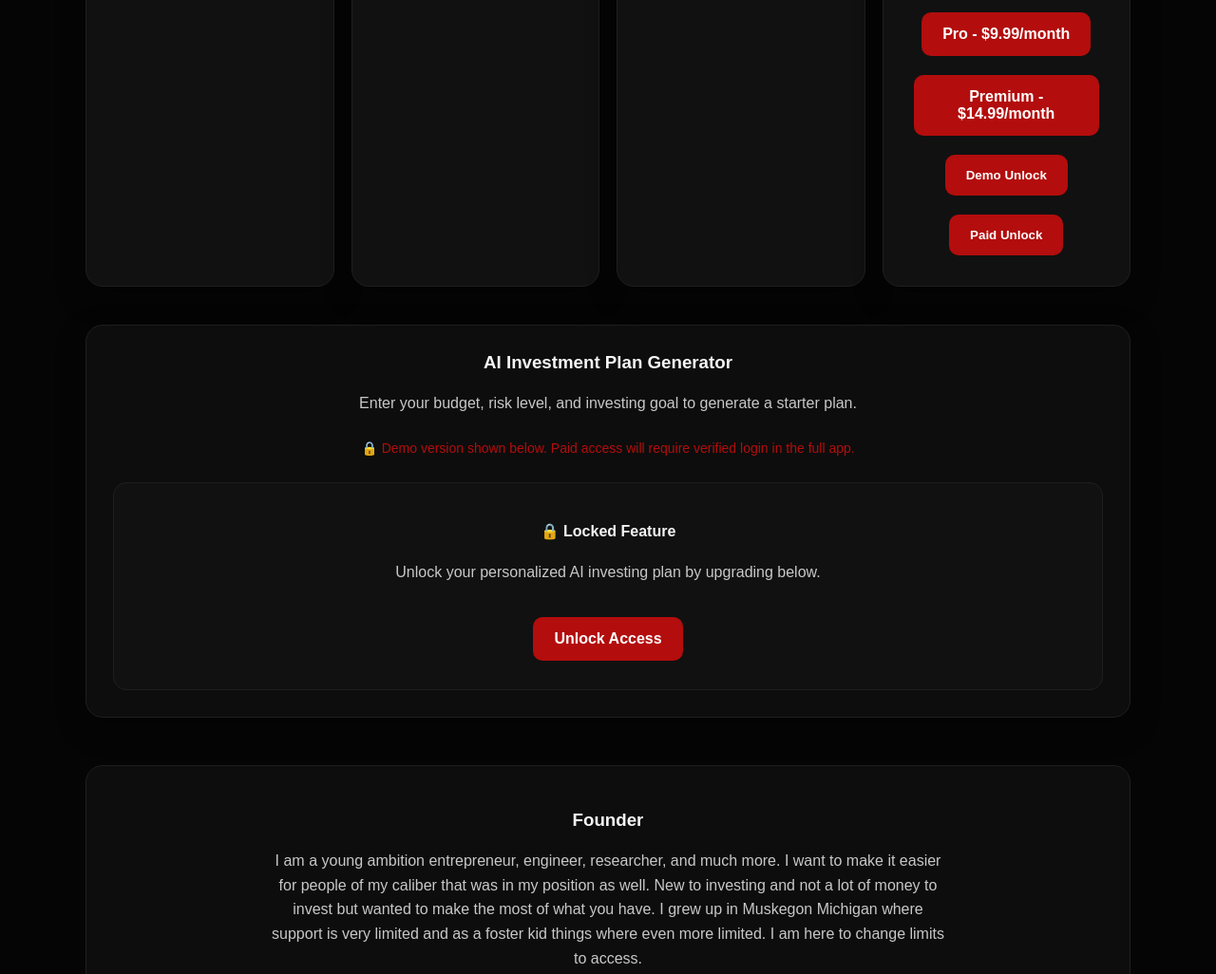
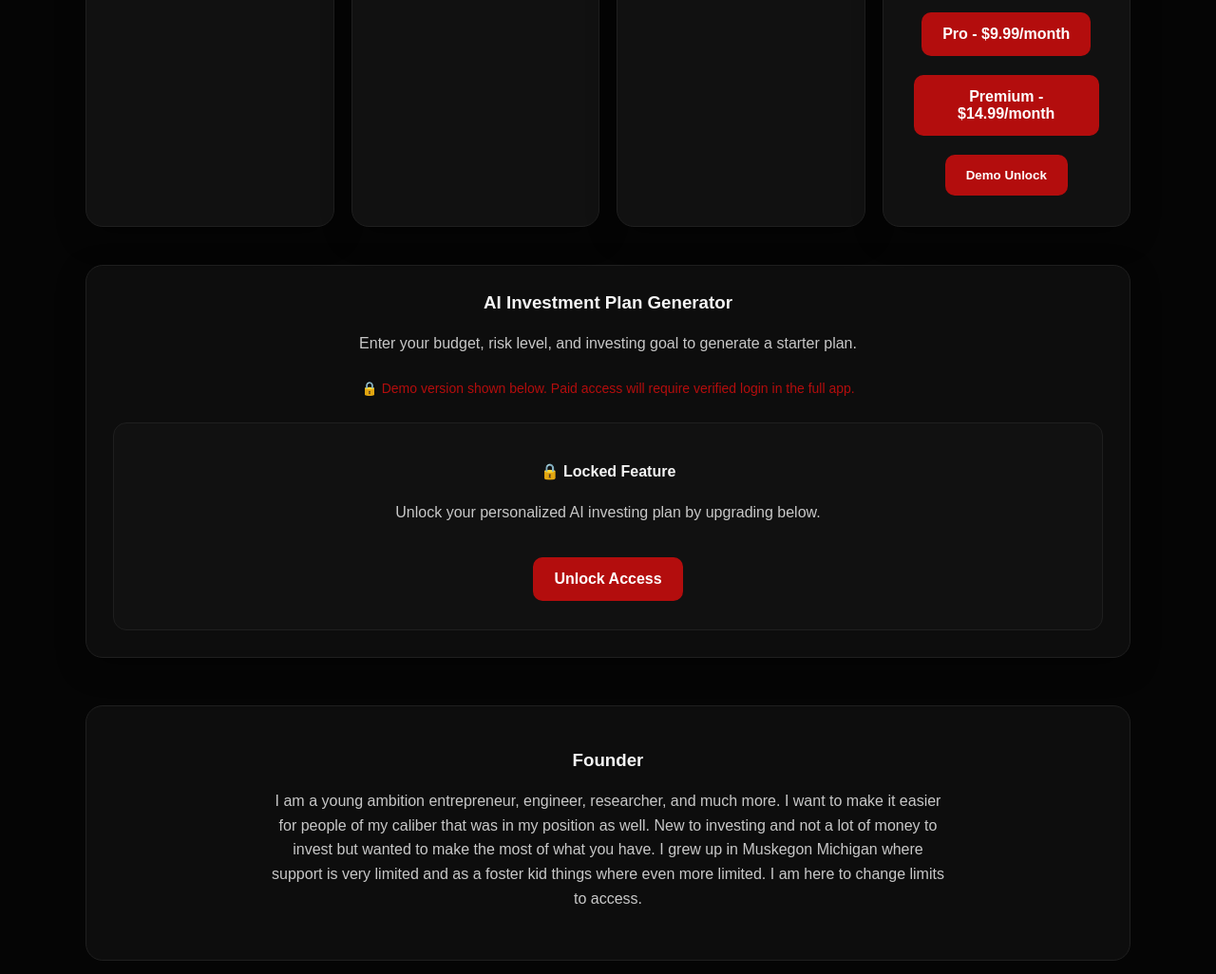
Before and after one commit to edwardlongmirebeast6-cpu/vestiqai-el-loboRK, a plain HTML site: page index.html in a window 1280 px wide. Shown: the part 942-1968 px from the top of the page at 95% size. Drawn offline with Linux system fonts and the light colour scheme.

Commit message:
Update index.html

```diff
--- a/index.html
+++ b/index.html
@@ -216,9 +216,7 @@
             Demo Unlock
           </button>
 
-          <button class="btn" onclick="paidUnlockAI()">
-            Paid Unlock
-          </button>
+
         </div>
       </div>
     </div>
```
